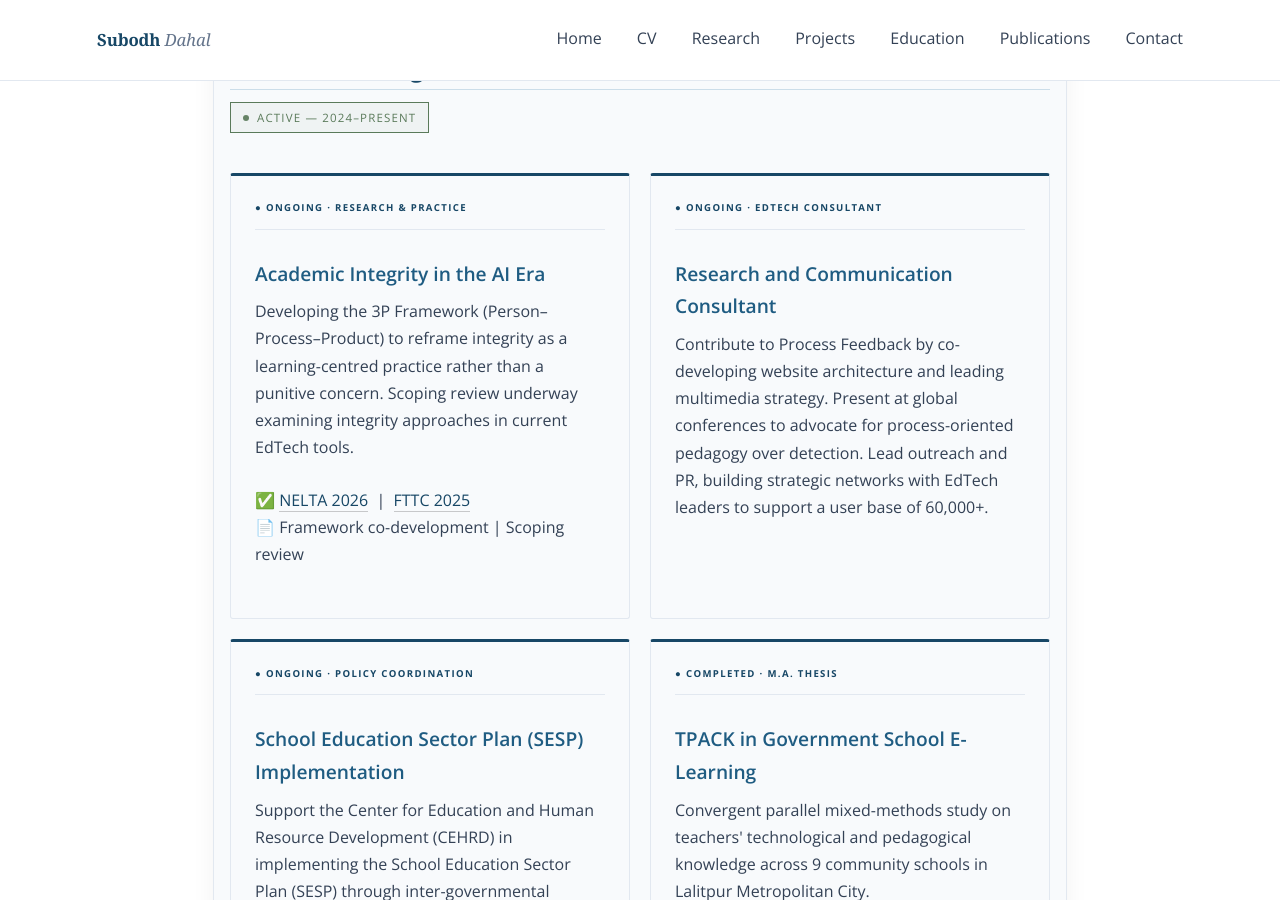
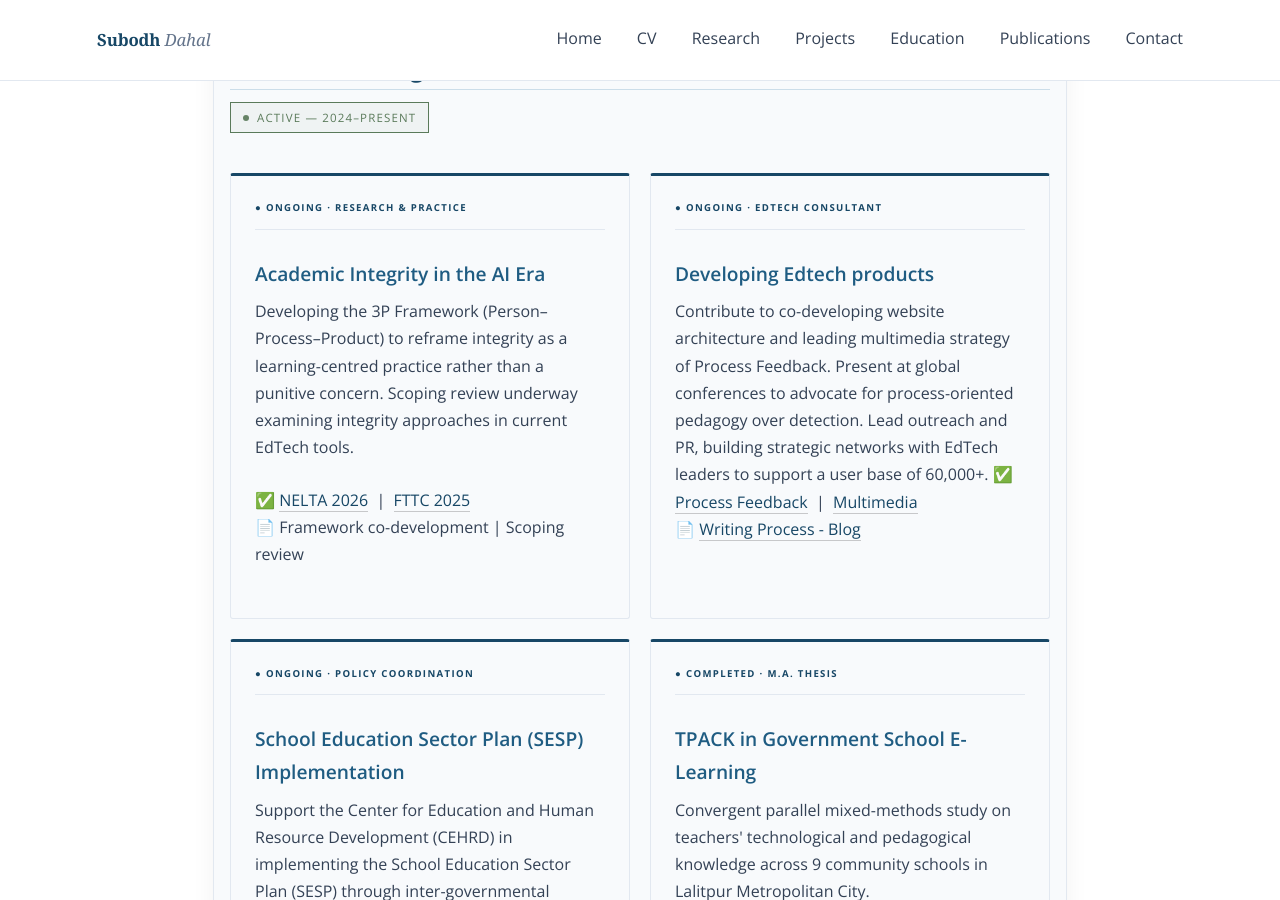
Before and after one commit to dahalsubodh/dahalsubodh.github.io, a Jekyll site: the page built from index.md, in a window 1280 px wide and 900 px high, scrolled down 708 px. Built offline with Jekyll 4.4.1, drawn with Linux system fonts in a browser that asks for light colours.

Commit message:
Update index.md

```diff
--- a/index.md
+++ b/index.md
@@ -22,8 +22,11 @@ title: Home
       </p>
     </article>
     <article class="progress-card" data-status="● Ongoing · Edtech Consultant">
-      <h3>Research and Communication Consultant</h3>
-      <p>Contribute to Process Feedback by co-developing website architecture and leading multimedia strategy. Present at global conferences to advocate for process-oriented pedagogy over detection. Lead outreach and PR, building strategic networks with EdTech leaders to support a user base of 60,000+.</p>
+      <h3>Developing Edtech products</h3>
+      <p>Contribute to co-developing website architecture and leading multimedia strategy of Process Feedback. Present at global conferences to advocate for process-oriented pedagogy over detection. Lead outreach and PR, building strategic networks with EdTech leaders to support a user base of 60,000+.
+      ✅ <a href="https://www.Processfeedback.org">Process Feedback</a> &nbsp;|&nbsp;
+        <a href="https://www.youtube.com/watch?v=mVxsM_omzrI">Multimedia</a>
+        <br>📄 <a href= "https://www.processfocus.org/2025/04/top-chrome-extensions-for-exploring.html"> Writing Process - Blog</a> </p>
     </article>
     <article class="progress-card" data-status="● Ongoing · Policy Coordination">
       <h3>School Education Sector Plan (SESP) Implementation</h3>
```
